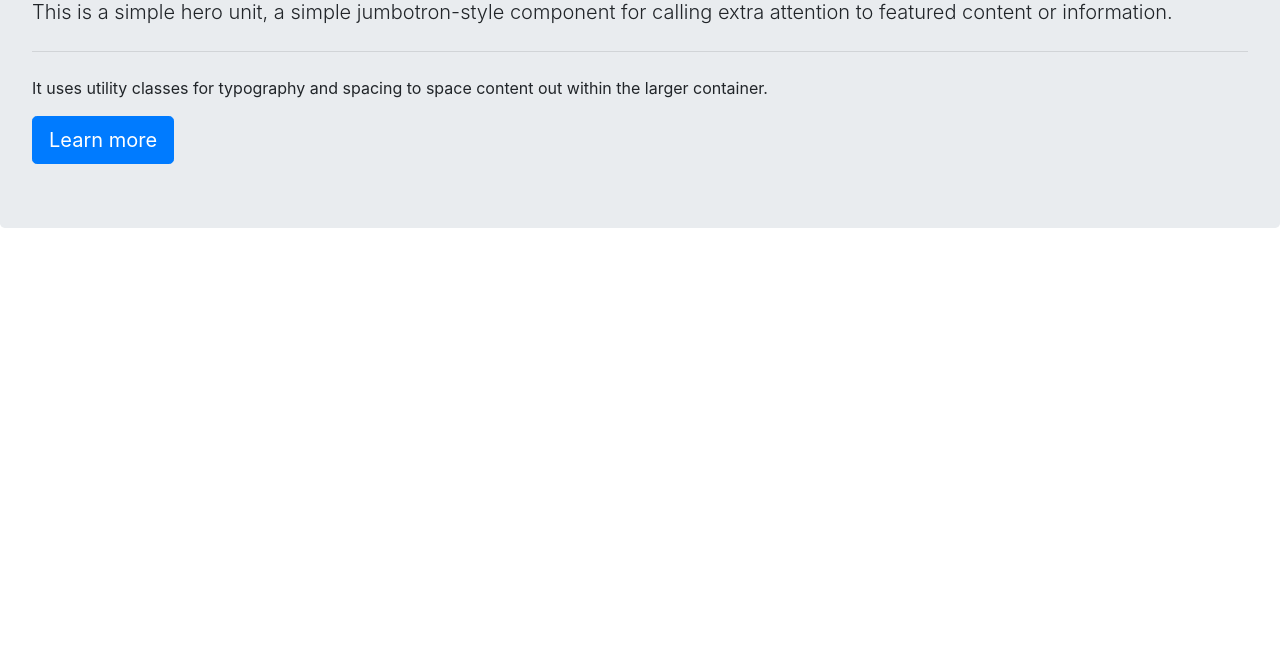
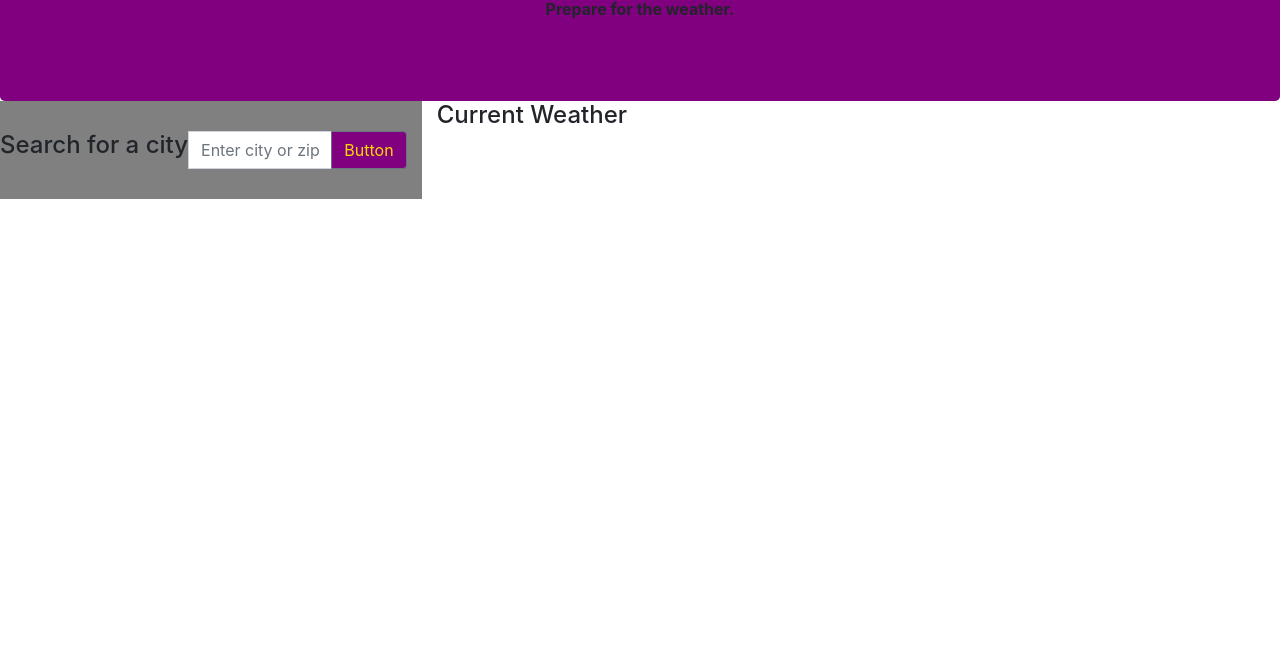
Before and after one commit to audijej/Weather-Dashboard, a plain HTML site: page index.html in a window 1280 px wide. Shown: the part 142-800 px from the top of the page. Drawn offline with nearby package versions, Linux system fonts and the light colour scheme.

Commit message:
basic framework

```diff
--- a/index.html
+++ b/index.html
@@ -15,13 +15,33 @@
 <body>
 
 
-    <div class="jumbotron">
-        <h1 class="display-4">Prepare for the weather!</h1>
-        <p class="lead">This is a simple hero unit, a simple jumbotron-style component for calling extra attention to featured content or information.</p>
-        <hr class="my-4">
-        <p>It uses utility classes for typography and spacing to space content out within the larger container.</p>
-        <a class="btn btn-primary btn-lg" href="#" role="button">Learn more</a>
+    <div class="jumbotron" id="jumbotron">
+        <h1 class="display-4">Weather Dashboard</h1>
+        <p class="subheading">Prepare for the weather.</p>
       </div>
+
+    <div class="city-search">
+    <div class="row">
+        <div class="input-group mb-4 col-4" id="city-search-div" >
+            <h4>Search for a city</h4>
+            <input type="text" class="form-control" placeholder="Enter city or zip code" aria-label="Recipient's username" aria-describedby="button-addon2">
+            <div class="input-group-append">
+              <button class="btn btn-outline-secondary" type="button" id="button-addon2">Button</button>
+            </div>
+          </div>
+
+
+
+          <div class="input-group mb-4 col-4" id="city-info">
+              <h4>Current Weather</h4>
+          </div>
+
+          <div class="input-group mb-4 col-4"></div>
+
+
+    </div>
+
+    </div>
 
 </body>
 </html>
--- a/style.css
+++ b/style.css
@@ -2,3 +2,30 @@ h1 {
 text-align: center;
 font-weight: bolder;
 }
+
+#jumbotron {
+    background-color: purple;
+    margin-bottom: 0px;
+    width: 100%
+}
+
+.subheading {
+    text-align: center;
+    font-weight: bold;
+}
+
+#city-search-div {
+    background-color: grey;
+    padding-top: 30px;
+    padding-bottom: 30px;
+}
+
+#city-info {
+    text-align: center;
+
+}
+
+#button-addon2 {
+background-color: purple;
+color: gold;
+}
```
